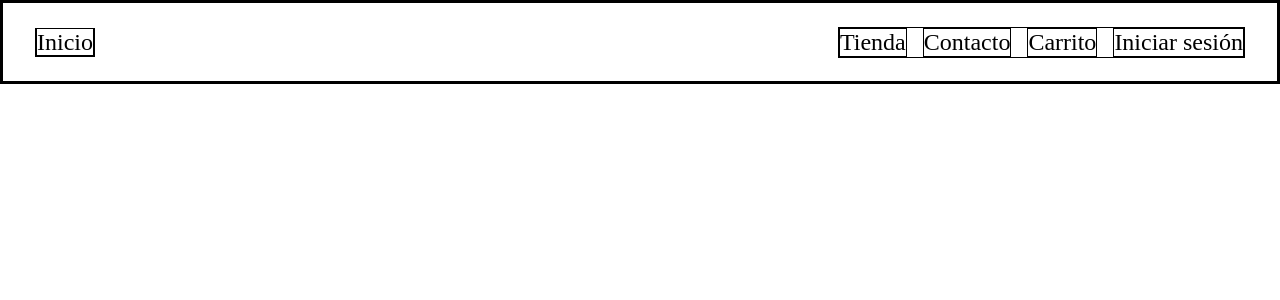
After one commit to migueldiazchub/tienda-online, a PHP site: page /contacto.php in a window 1280 px wide. The commit adds this page. Shown: the top 300 px of the page. Run offline with PHP 8.4, Linux system fonts and the light colour scheme.

Commit message:
updated file structure, added header and nav

```diff
--- /dev/null
+++ b/src/contacto.php
@@ -0,0 +1,24 @@
+<!DOCTYPE html>
+<html lang='en'>
+<head>
+    <meta charset='utf-8'>
+    <meta name='viewport' content='width=device-width, initial-scale=1'>
+    <title>Contacto</title>
+    <link rel='stylesheet' href='src/style.css'>
+</head>
+<body>
+    <header>
+      <figure>
+        <a class="nav-link" href="/">Inicio</a>
+      </figure>
+      <nav>
+        <a class="nav-link" href="src/tienda.php">Tienda</a>
+        <a class="nav-link" href="src/contacto.php">Contacto</a>
+        <a id="nav-link-cart" class="nav-link" href="src/carrito.php">Carrito</a>
+        <a id="nav-link-login" class="nav-link" href="src/login.php"
+          >Iniciar sesión</a
+        >
+      </nav>
+    </header>
+</body>
+</html>
--- a/src/style.css
+++ b/src/style.css
@@ -0,0 +1,35 @@
+* {
+  margin: 0;
+  box-sizing: border-box;
+
+  /* temporal */
+  border: 1px solid black;
+}
+
+header {
+  width: 100%;
+  height: 10vh;
+  padding: 0 2rem;
+
+  display: flex;
+  justify-content: space-between;
+  align-items: center;
+
+  font-size: x-large;
+}
+
+nav {
+  display: flex;
+  justify-content: space-between;
+  align-items: center;
+  gap: 1rem;
+}
+
+.nav-link {
+  color: black;
+  text-decoration: none;
+}
+
+.nav-link:hover {
+  color: red;
+}
```
Also changed, not shown: src/articulo.php (+14 -2 lines), src/carrito.php (added, +24 -0 lines), src/index.php (added, +24 -0 lines), src/inicio.html (added, +24 -0 lines), src/inicio.php (deleted, +0 -12 lines), src/login.php (+14 -2 lines), src/tienda.php (+14 -2 lines), .htaccess.
